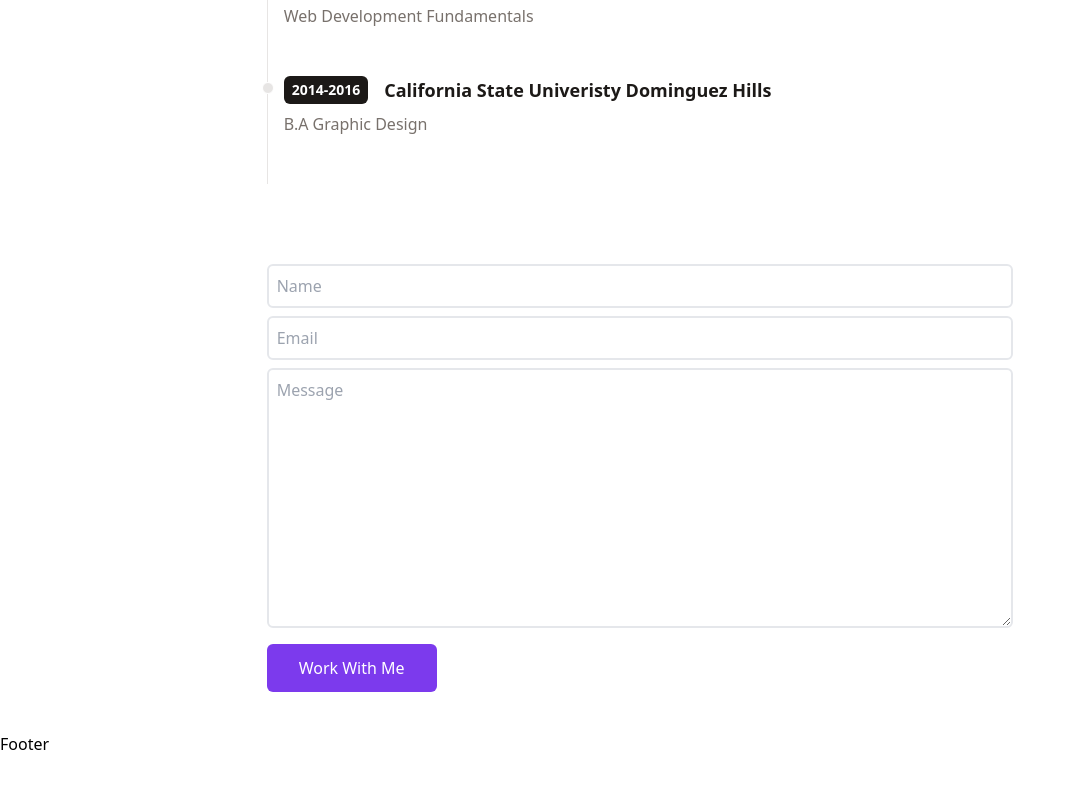
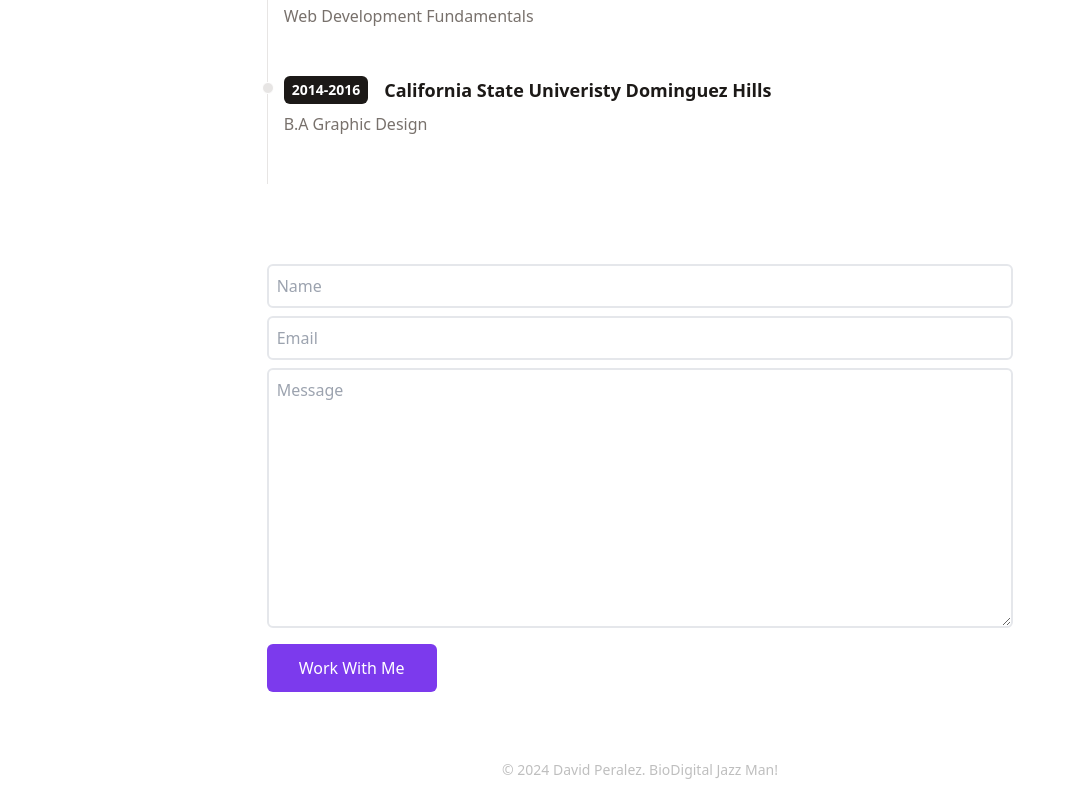
Before and after one commit to DPeralez1/portfolio, a React (Vite) app: page / in a window 1280 px wide. Shown: the part 748-1548 px from the top of the page, without its empty margins (0-1075 px from the left). Before the commit the page ends 1504 px from the top, so only its background shows below. Built offline with nearby package versions, Linux system fonts and the light colour scheme.

Commit message:
Added footer information. very minimal with date and year.

```diff
--- a/src/components/Footer.jsx
+++ b/src/components/Footer.jsx
@@ -1,5 +1,11 @@
 import React from "react";
 
 export default function Footer() {
-  return <div>Footer</div>;
+  return (
+    <div className="py-5 text-center">
+      <p className="text-sm mt-2 opacity-25">
+        &copy; {new Date().getFullYear()} David Peralez. BioDigital Jazz Man!
+      </p>
+    </div>
+  );
 }
```
